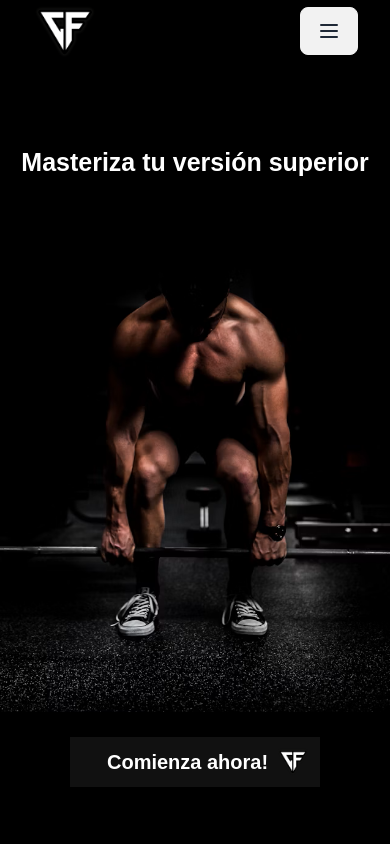
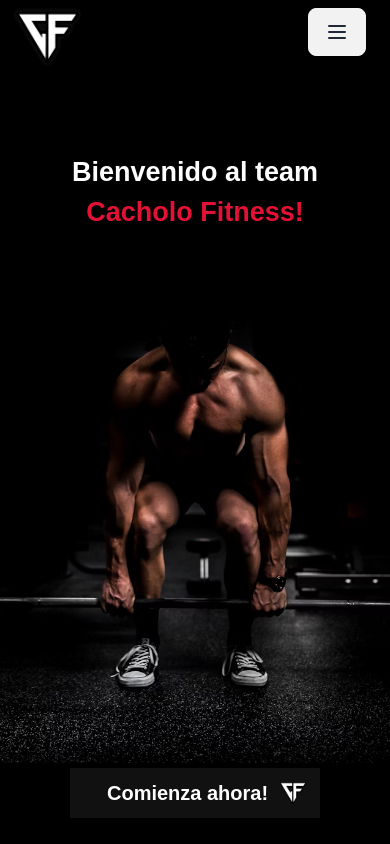
Before and after one commit to PabloReynaga/GymWebsite, a SvelteKit app: page / in a window 390 px wide. Shown: the top 844 px of the page. Built offline with nearby package versions, Linux system fonts and the light colour scheme.

Commit message:
new side-bar menu

```diff
--- a/package.json
+++ b/package.json
@@ -20,5 +20,8 @@
     "tailwindcss": "^3.3.3",
     "vite": "^4.4.2"
   },
-  "type": "module"
+  "type": "module",
+  "dependencies": {
+    "gsap": "^3.12.2"
+  }
 }
--- a/src/app.scss
+++ b/src/app.scss
@@ -15,7 +15,7 @@
   left: 0;
   height: 4rem;
   width: 100%;
-  padding: 20px 50px;
+  padding: 10px 20px;
   background-color: $bg-dark;
   display: flex;
   justify-content: space-between;
--- a/src/componets/button.svelte
+++ b/src/componets/button.svelte
@@ -1,8 +1,6 @@
 <script>
-
 export let buttonValue;
 export let img;
-
 
 
 </script>
--- a/src/componets/menuResponsive.svelte
+++ b/src/componets/menuResponsive.svelte
@@ -1,29 +1,24 @@
 <script>
-	import './../../src/index.css'
-   $: windowsWidth-=50;
-   $: margin_left = windowsWidth -65;
+import './../../src/index.css'
+import icon from '$lib/icon/main-icon.png'
 
-
-  let isDropdownOpen = false
+let isMenuOpen = false
 
 
   const handleDropdownClick = () => {
-    isDropdownOpen = !isDropdownOpen
+    isMenuOpen = !isMenuOpen
   }
 
   const handleDropdownFocusLoss = () => {
 
-    if(isDropdownOpen === true){
-		isDropdownOpen=false
+    if(isMenuOpen === true){
+		isMenuOpen=false
 	}
   }
 </script>
-<svelte:window bind:innerWidth={windowsWidth}/>
 
-<div class="main-container">
-	<div class="dropdown-menu" >
-		<button class="button btn " on:click={handleDropdownClick} >
-		{#if isDropdownOpen}
+<button class="button btn " on:click={handleDropdownClick} >
+		{#if isMenuOpen}
 			<svg
 								xmlns="http://www.w3.org/2000/svg"
 								fill="none"
@@ -50,31 +45,33 @@
 									d="M4 6h16M4 12h16M4 18h16" />
 							</svg>
 			{/if}
-		</button>
-		<nav >
-			<div style="width:{windowsWidth}px; margin-left: -{margin_left}px;}" class="dropdown-content menu p-2 shadow bg-base-200 rounded-box " style:display={isDropdownOpen ? 'flex' : 'none'}>
+</button>
+<div class={isMenuOpen? "menu-container-open":"menu-container-close"}>
+		<div class="sidebar-menu">
+			<img src={icon} alt="img" class="icon">
+			<nav class="nav-items">
+			<a href="#home" class="item" on:click={handleDropdownClick}>Inicio</a>
+			<div class="details-lines"></div>
+			<a  href="#about" class="item" on:click={handleDropdownClick}>Transformación</a>
+			<div class="details-lines"></div>
+			<a  href="#vlog" class="item" on:click={handleDropdownClick}>Mi Misión</a>
+			<div class="details-lines"></div>
+			<a  href="#contact" class="item" on:click={handleDropdownClick}>Contactame</a>
+			<div class="details-lines"></div>
 
-				<a href="#home" class="item btn m-2 w-45" on:click={handleDropdownClick}>Inicio</a>
-				<a  href="#about" class="item btn m-2 w-45" on:click={handleDropdownClick}>Transformación</a>
-				<a  href="#vlog" class="item btn m-2 w-45" on:click={handleDropdownClick}>Mi Misión</a>
-				<a  href="#contact" class="item btn m-2 w-45" on:click={handleDropdownClick}>Contactame</a>
-
-			</div>
-			<button class="focus-lost" on:click={handleDropdownFocusLoss} style:display={isDropdownOpen ? 'flex' : 'none'}></button>
-
-		</nav>
-
-	</div>
+			</nav>
 
 
+		</div>
 </div>
+<button class={isMenuOpen?"focus-lost":"focus-lost-close"} on:click={handleDropdownFocusLoss} ></button>
 <style lang="scss">
 
 
 .dropdown-content{
 	justify-content: center;
 	display: flex;
-	height: 400px;
+	height: 100%;
 	width: 600px;
 	background-color: #3a3a3b;
 }
@@ -87,21 +84,72 @@
 	text-align: center;
 }
 
-.main-container{
+.menu-container-close{
 	position:absolute;
-	margin-top: -25px;
-	margin-left: -40px;
+	height: 900px;
+	width: 0%;
+	right: -500px;
+
+}
+.menu-container-open{
+	position:absolute;
+	min-height: 100%;
+	width: 80%;
+	right: 0px;
+	z-index: 0;
+	margin-top: -70px;
 }
 
 
 .focus-lost{
-    background-color: transparent;
-    height: 50%;
-    width: 150%;
-	float: right;
-	margin-left: -100%;
-    position: fixed;
+	position: absolute;
+	left: 0;
+	top: 0;
+    min-height: 900px;
+    width: 100px;
+	max-width: 20%;
+	background-color: $bg-dark;
+	opacity: .5;
 
+}
+.focus-lost-close{
+
+}
+.sidebar-menu{
+	display: block;
+	height: 900px;
+	width: 100%;
+	background-color: $bg-dark;
+
+}
+.item{
+	font-size: 18px;
+	justify-content: left;
+	margin-left: 30px;
+	color: $bg-bright;
+	margin-top: -10px;
+
+
+}
+.icon{
+	transform: scale(.4);
+	margin: auto;
+
+
+}
+.button{
+	position: relative;
+	z-index: 100;
+
+
+}
+.nav-items{
+	margin-top: -80px;
+}
+.details-lines{
+	border: solid 1px $primary;
+	margin-top: -10px;
+	margin-bottom: 30px;
 
 }
 
--- a/src/routes/+page.svelte
+++ b/src/routes/+page.svelte
@@ -49,7 +49,7 @@
     }
 },10)
 
-</script>
+  </script>
 
 <svelte:window bind:scrollY={y} bind:innerHeight={innerHeight} bind:innerWidth={windowsWidth}/>
 <header>
@@ -123,9 +123,11 @@
     color: $primary;
 }
 .icon{
-    height: 30px;
+    height: 35px;
     transform: scale(2);
     object-fit: cover;
+    margin-left: 10px;
+    margin-top: 10px;
 }
 
 
--- a/src/routes/sections/home/+page.svelte
+++ b/src/routes/sections/home/+page.svelte
@@ -1,16 +1,27 @@
 <script>
     import Img from '$lib/img/backGround.png'
+    import { onMount } from 'svelte';
     import Button from './../../../componets/button.svelte'
     import Logo from './../../../lib/icon/main-icon.png'
+    import { gsap } from 'gsap'
 
-$:responsiveMargin /= 20;
-$:responsiveMarginVar= responsiveMargin;
+let animationMainContainer;
+
+onMount(()=>{
+    gsap.from(animationMainContainer,{
+        duration: 1.5,
+         autoAlpha: 0,
+         ease: "Power2.out"
+    })
+})
+
 
 </script>
+<div class="main-container" bind:this={animationMainContainer}>
+    <div class="title-container">
+        <h1  class="title">Bienvenido al team <span class="red-text">Cacholo Fitness!</span></h1>
+    </div>
 
-<body>
-
-    <h1 style="margin-top: {responsiveMarginVar}px" class="titulo">Masteriza tu versión superior</h1>
     <div class="img-container">
 
         <img class="img" alt="img" src={Img}>
@@ -22,9 +33,7 @@
                 <Button buttonValue="Comienza ahora!" img={Logo} ></Button>
             </a>
     </div>
-
-</body>
-<svelte:window bind:innerHeight={responsiveMargin}/>
+</div>
 <style lang="scss">
 *{
     font-size: 20px;
@@ -33,17 +42,18 @@
     font-family: 'Montserrat', sans-serif;
 
 }
-.titulo{
-    display: flex;
+.title{
     position:relative;
     color: $secondary;
-    font-size: 25px;
-    justify-content: center;
+    font-size: 27px;
     text-align: center;
-    width: auto;
-    height: auto;
-    box-sizing: border-box;
     top:70px;
+    font-weight: bold;
+
+}
+.red-text{
+    font-size: 27px;
+    color: $primary;
 }
 .img-container{
 
@@ -56,21 +66,27 @@
   object-fit:cover;
   object-position: center;
 }
-*{
-    background: $bg-dark;
-}
+
 .button-container{
-
-    display: flex;
+    position: absolute;
+    bottom: 0;
+    left: 0;
+    right: 0;
+    top: 88%;
     justify-content: center;
-    margin-bottom: 20px;
-    margin-bottom: 15px;
+    margin-bottom: -10px;
     padding-bottom: 10px;
 
 
 
 }
-
+.title-container{
+    display: flex;
+    margin: auto;
+    max-width: 300px;
+    padding-left:15px ;
+    padding-right: 15px;
+}
 
 
 </style>
```
Also changed, not shown: src/routes/sections/about/+page.svelte (+3 -6 lines), 1 other file (tests, documents, lock files or other folders).
